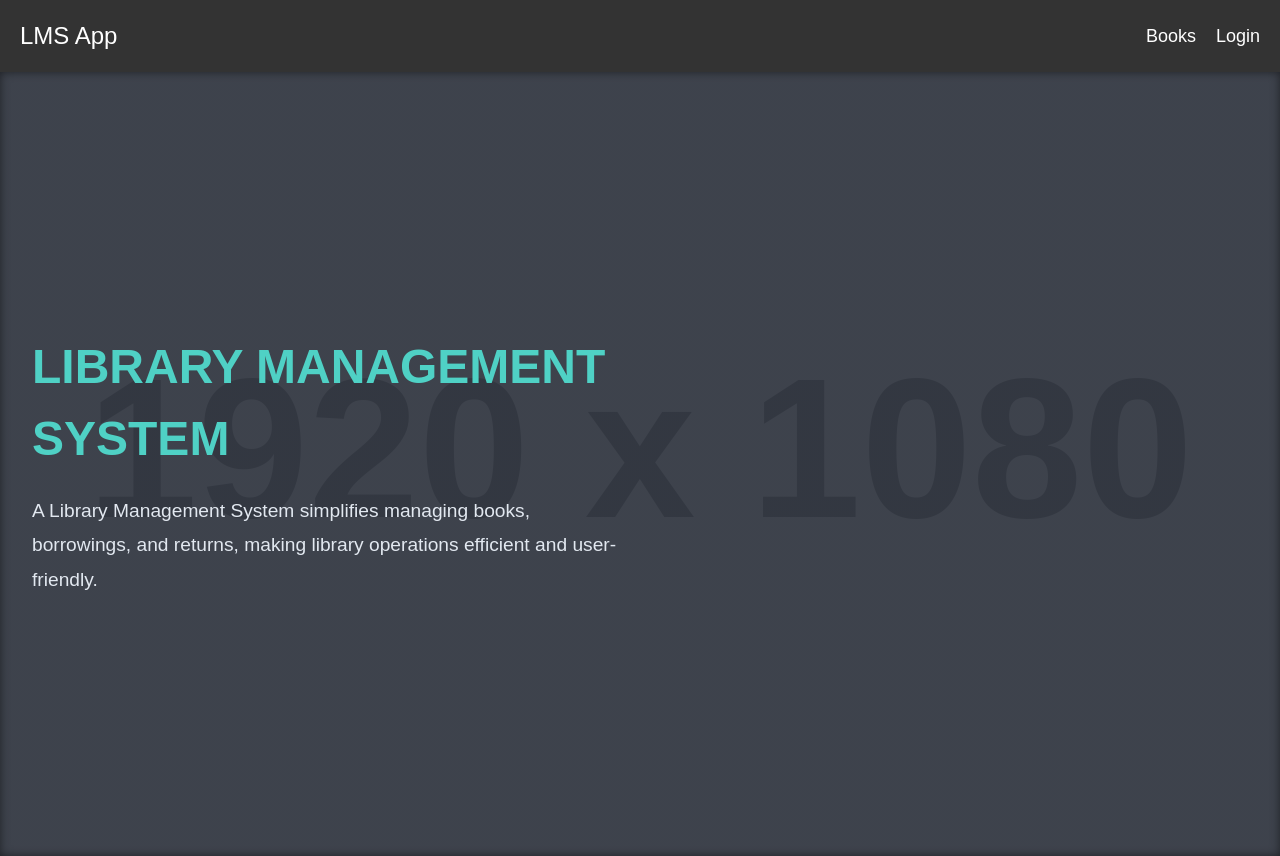
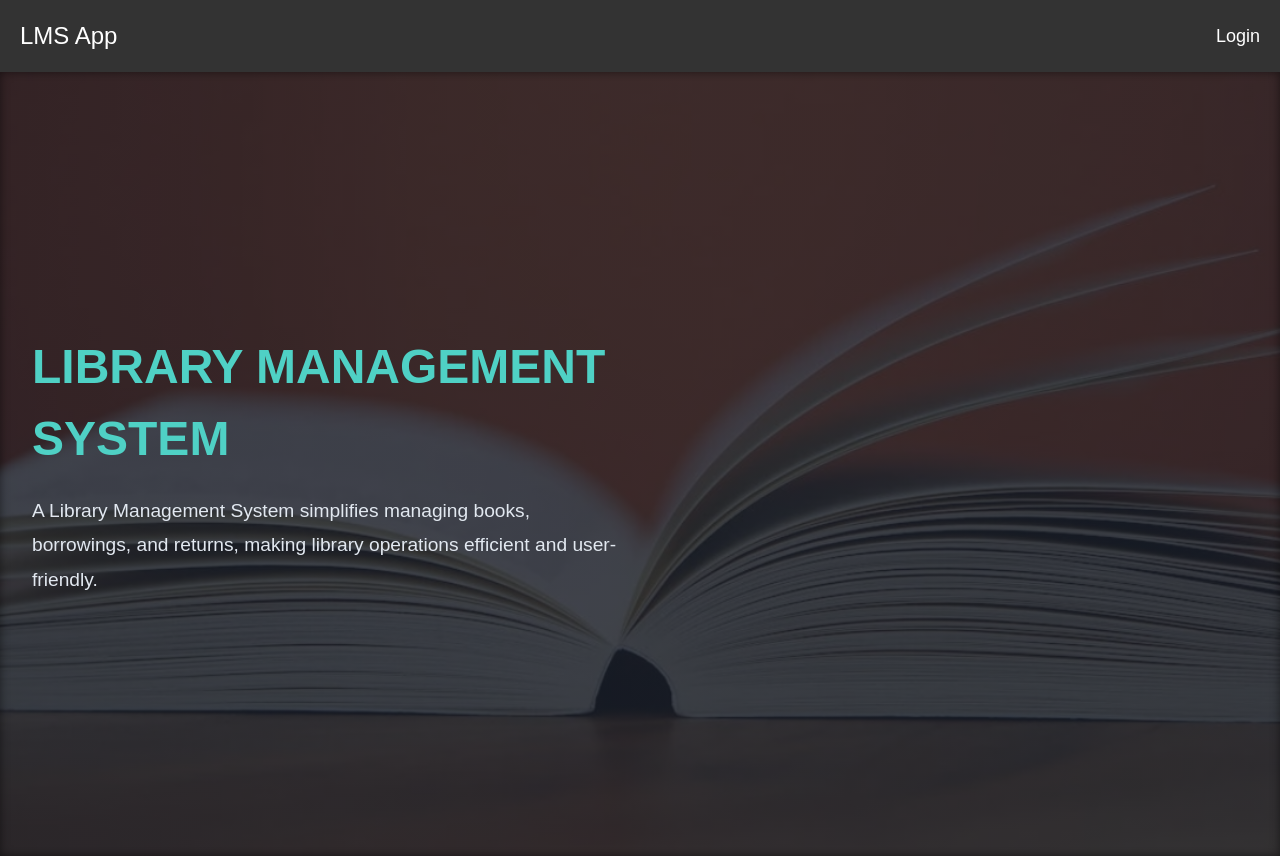
Before and after one commit to karthikeyan13762/project-name-frontend-lms, a React (Vite) app: page / in a window 1280 px wide. Built offline with nearby package versions, Linux system fonts and the light colour scheme; no server answers.

Commit message:
background image added

```diff
--- a/src/components/Nav.jsx
+++ b/src/components/Nav.jsx
@@ -24,9 +24,12 @@ function Nav({ role }) {
 
       {/* Navigation Links */}
       <div className={`right-navbar ${menuOpen ? "open" : ""}`}>
-        <Link to={"/books"} className="navbar-link">
-          Books
-        </Link>
+        {role === "admin" ||
+          (role === "student" && (
+            <Link to={"/books"} className="navbar-link">
+              Books
+            </Link>
+          ))}
 
         {role === "admin" && (
           <>
--- a/src/css/Home.css
+++ b/src/css/Home.css
@@ -14,7 +14,7 @@ body {
     justify-content: space-between;
     padding: 2rem;
     background: linear-gradient(to right, rgba(26, 32, 44, 0.8), rgba(26, 32, 44, 0.8)),
-                url("https://via.placeholder.com/1920x1080") no-repeat center/cover; /* Dummy image */
+                url("../../public/images/lms.jpg") no-repeat center/cover; /* Dummy image */
     color: #ffffff;
     height: 90vh;
     box-shadow: inset 0 0 10px rgba(0, 0, 0, 0.5);
```
Also changed, not shown: public/images/lms.jpg (added).
